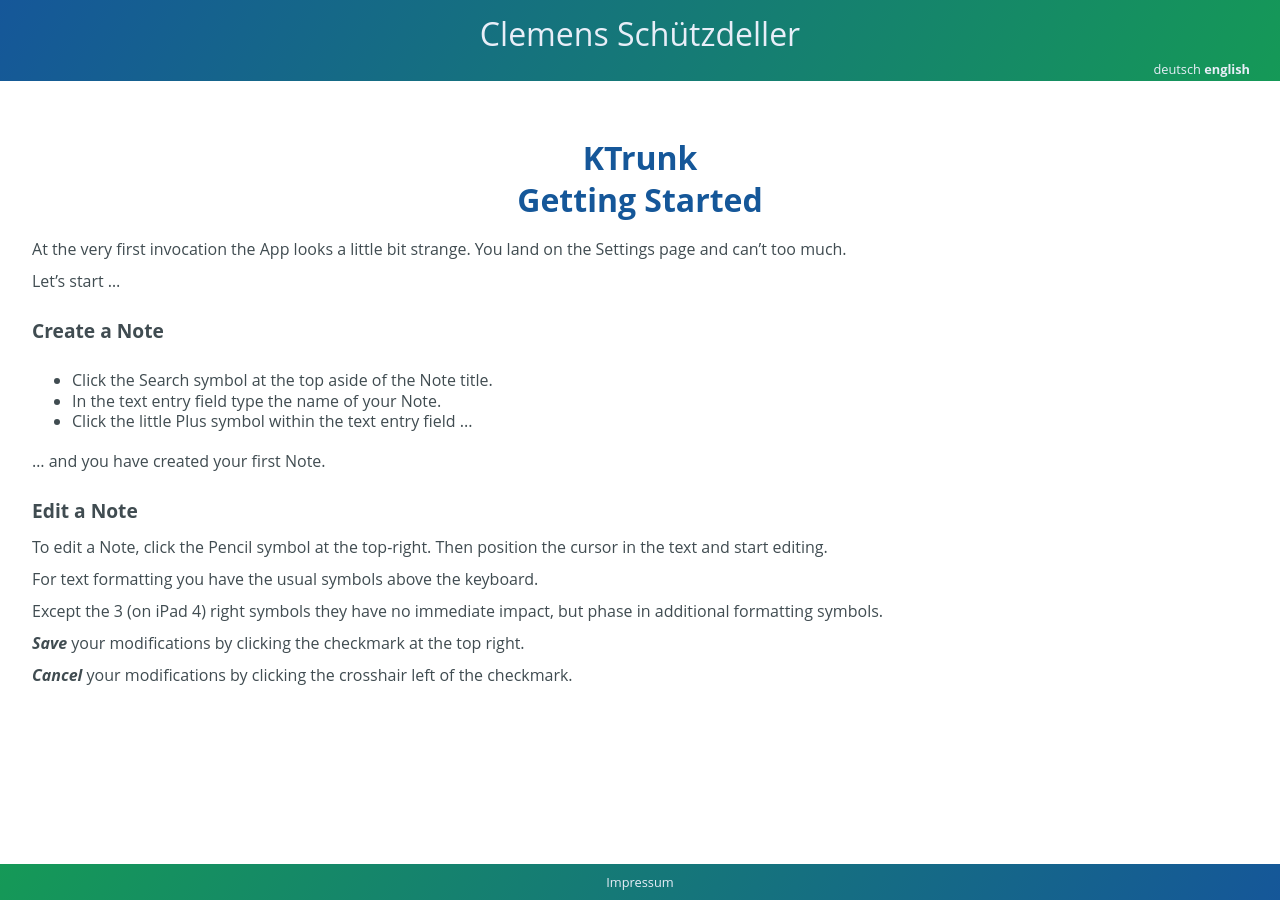
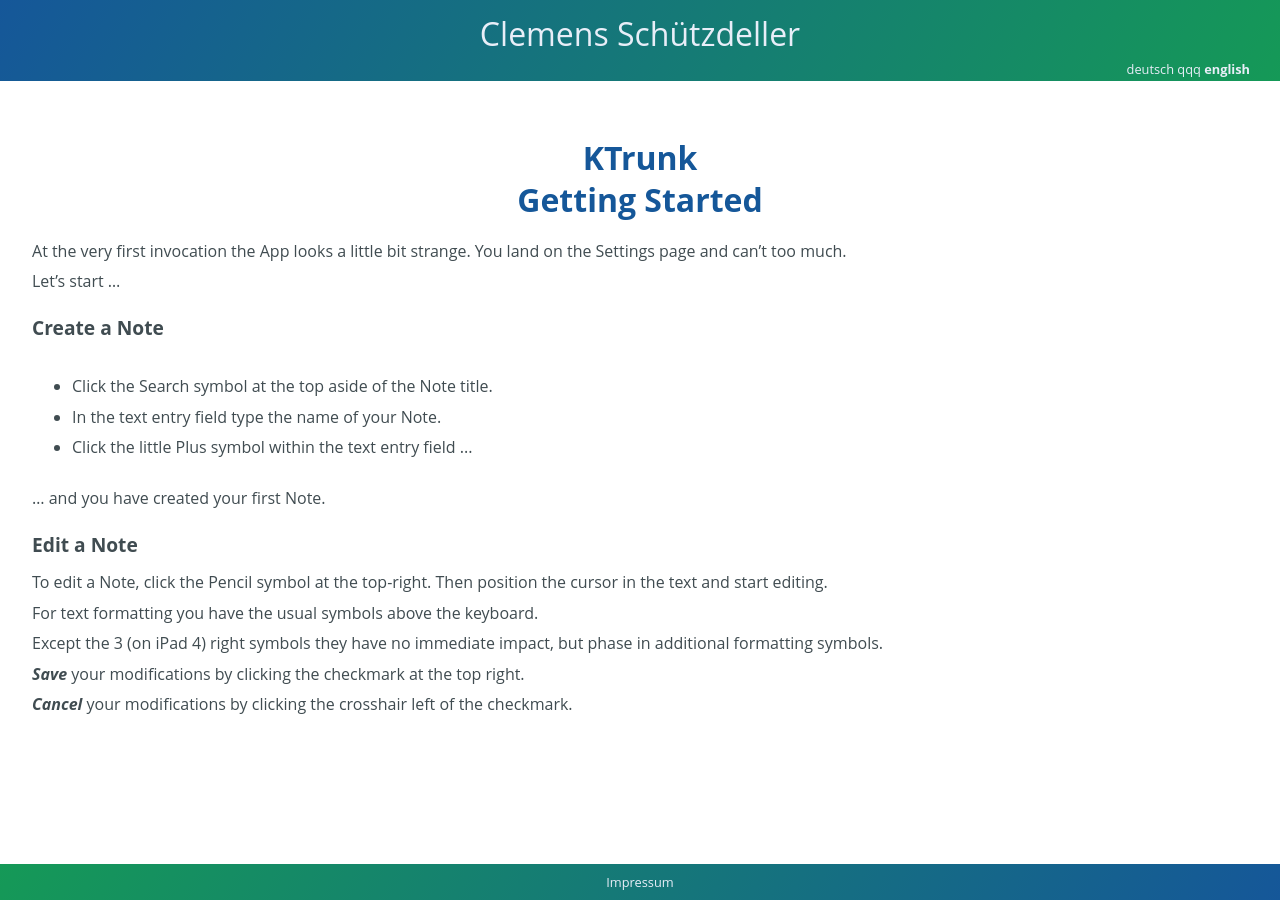
Before and after one commit to cs-LA/home, a Jekyll site: the page built from KTrunk/GettingStarted.md, in a window 1280 px wide. Built offline with Jekyll 4.4.1, drawn with Linux system fonts in a browser that asks for light colours; our own code applies the rules of GitHub Pages for plain Markdown files.

Commit message:
Update default.html

```diff
--- a/_layouts/default.html
+++ b/_layouts/default.html
@@ -85,9 +85,14 @@
       h6 { font-size: 1.0em; font-weigth: bold; font-style: italic;}
       p {
         margin: 0;
-        padding-top: 0.2em;
-        padding-bottom: 0.5em;
-        font-site: 1.0em
+        padding-top: 0.3em;
+        padding-bottom: 0.3em;
+        font-size: 1.0em
+      }
+
+      ul, li {
+        padding-top: 0.3em;
+        padding-bottom: 0.3em;
       }
 
       img {
@@ -108,7 +113,7 @@
     <script>
       function setLanguage() {
         shortLang = sessionStorage.getItem("shortLang")
-        document.getElementById("debug").innerHTML = ""
+        document.getElementById("debug").innerHTML = "qqq"
 
         if (shortLang == null) {
           lang = window.navigator.languages ? window.navigator.languages[0] : null
```
